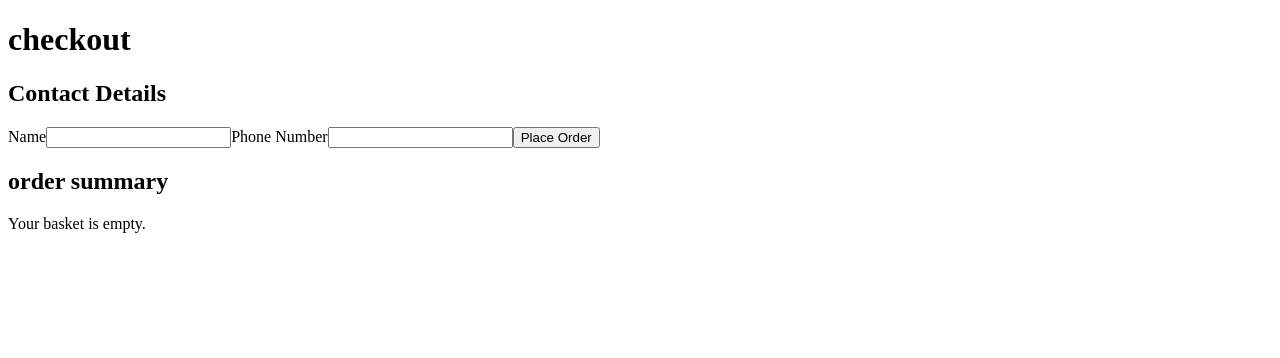
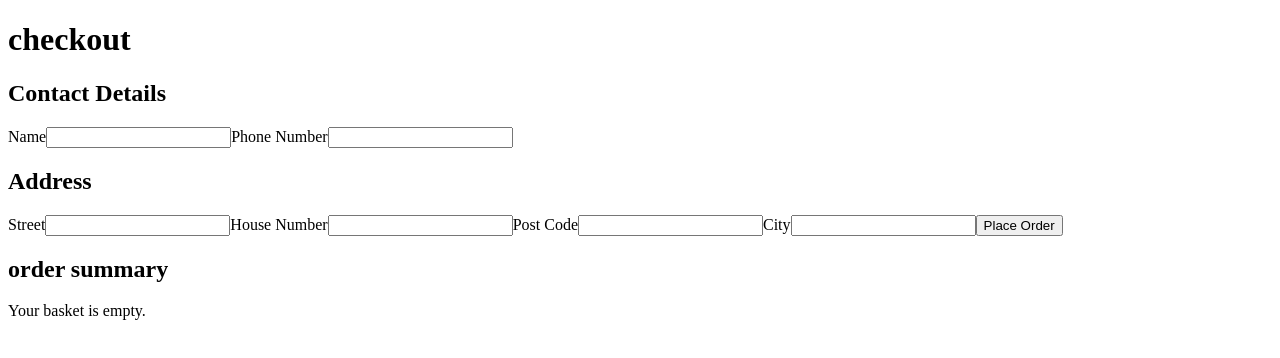
Before and after one commit to maciejpi/pizza-shop, a React (Create React App) app: page /checkout in a window 1280 px wide. Shown: the top 358 px of the page. Built offline with nearby package versions, Linux system fonts and the light colour scheme.

Commit message:
Add address details.

```diff
--- /dev/null
+++ b/src/components/addressDetails.js
@@ -0,0 +1,53 @@
+import React from 'react';
+
+import Input from './input';
+
+const AddressDetails = props => {
+  const {
+    addressState: { street, houseNumber, postCode, city },
+    handleAddressChange,
+  } = props;
+
+  return (
+    <>
+      <h2>Address</h2>
+      <label htmlFor="street">Street</label>
+      <Input
+        type="text"
+        name="street"
+        id="street"
+        value={street}
+        onChange={handleAddressChange}
+      />
+
+      <label htmlFor="houseNumber">House Number</label>
+      <Input
+        type="text"
+        name="houseNumber"
+        id="houseNumber"
+        value={houseNumber}
+        onChange={handleAddressChange}
+      />
+
+      <label htmlFor="postCode">Post Code</label>
+      <Input
+        type="text"
+        name="postCode"
+        id="postCode"
+        value={postCode}
+        onChange={handleAddressChange}
+      />
+
+      <label htmlFor="city">City</label>
+      <Input
+        type="text"
+        name="city"
+        id="city"
+        value={city}
+        onChange={handleAddressChange}
+      />
+    </>
+  );
+};
+
+export default AddressDetails;
--- a/src/components/index.js
+++ b/src/components/index.js
@@ -3,6 +3,7 @@ import PizzaDoughSelection from './pizzaDough/';
 import Ingredient from './ingredient/';
 import CreatePizzaButton from './createPizzaButton';
 import OrderSummary from './orderSummary';
+import AddressDetails from './addressDetails';
 import ContactDetails from './contactDetails';
 import Input from './input';
 
@@ -12,6 +13,7 @@ export {
   Ingredient,
   CreatePizzaButton,
   OrderSummary,
+  AddressDetails,
   ContactDetails,
   Input,
 };
--- a/src/pages/checkout.js
+++ b/src/pages/checkout.js
@@ -1,7 +1,7 @@
 import React, { useState } from 'react';
 import { Redirect } from 'react-router';
 
-import { ContactDetails, OrderSummary } from '../components';
+import { AddressDetails, ContactDetails, OrderSummary } from '../components';
 
 const Checkout = () => {
   const [orderPlaced, setOrderPlaced] = useState(false);
@@ -9,11 +9,25 @@ const Checkout = () => {
     name: '',
     phone: '',
   });
+  const [addressState, setAddressDetails] = useState({
+    street: '',
+    houseNumber: '',
+    postCode: '',
+    city: '',
+  });
 
   const handleContactChange = e => {
     const { name, value } = e.target;
     setContactDetails({
       ...contactState,
+      [name]: value,
+    });
+  };
+
+  const handleAddressChange = e => {
+    const { name, value } = e.target;
+    setAddressDetails({
+      ...addressState,
       [name]: value,
     });
   };
@@ -33,6 +47,11 @@ const Checkout = () => {
           contactState={contactState}
         />
 
+        <AddressDetails
+          handleAddressChange={handleAddressChange}
+          addressState={addressState}
+        />
+
         <button type="submit">Place Order</button>
       </form>
       <OrderSummary></OrderSummary>
```
